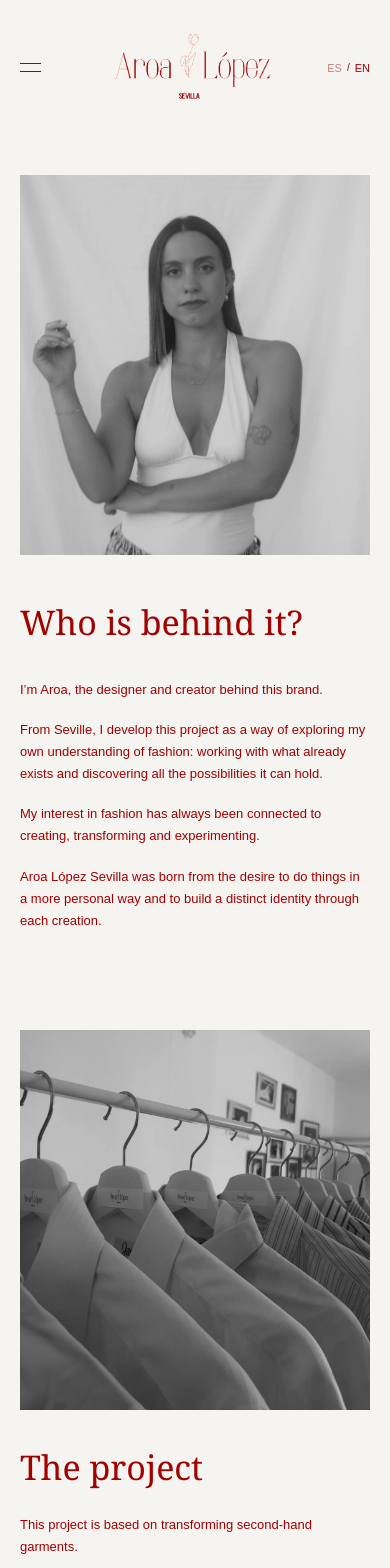
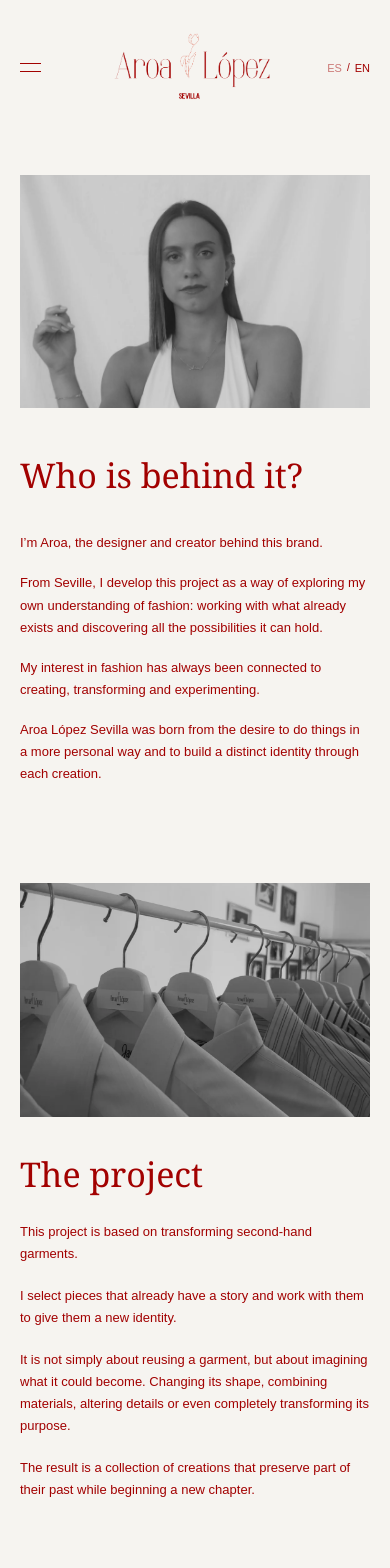
Before and after one commit to francocerullo2/web-aroa-lopez-sevilla, a React (Vite) app: page /sobre-mi in a window 390 px wide. Shown: the top 1568 px of the page. Built offline with nearby package versions, Linux system fonts and the light colour scheme.

Commit message:
Volviendo a solucionar lo mismo

```diff
--- a/src/styles/About.css
+++ b/src/styles/About.css
@@ -3,7 +3,9 @@
 }
 
 
-/* QUIÉN ESTÁ DETRÁS */
+/* =====================================================
+   QUIÉN ESTÁ DETRÁS
+   ===================================================== */
 
 .about-intro {
   width: min(
@@ -57,10 +59,12 @@
 }
 
 
+/* IMAGEN ABOUT */
+
 .about-intro-image {
   width: 100%;
 
-  height: 380px;
+  aspect-ratio: 3 / 2;
 
   overflow: hidden;
 }
@@ -72,11 +76,15 @@
 
   object-fit: cover;
 
+  object-position: center 25%;
+
   display: block;
 }
 
 
-/* EL PROYECTO */
+/* =====================================================
+   EL PROYECTO
+   ===================================================== */
 
 .about-project {
   width: min(
@@ -98,19 +106,25 @@
 }
 
 
+/* IMAGEN PROYECTO */
+
 .about-project-image {
   width: 100%;
 
-  height: 380px;
+  aspect-ratio: 3 / 2;
 
   overflow: hidden;
 }
 
+
 .about-project-image img {
   width: 100%;
   height: 100%;
+
   object-fit: cover;
+
   object-position: center 35%;
+
   display: block;
 }
 
@@ -148,7 +162,9 @@
 }
 
 
-/* MANIFIESTO */
+/* =====================================================
+   MANIFIESTO
+   ===================================================== */
 
 .about-manifesto {
   width: min(
@@ -181,7 +197,9 @@
 }
 
 
-/* NEWSLETTER */
+/* =====================================================
+   NEWSLETTER
+   ===================================================== */
 
 .newsletter {
   width: min(
@@ -304,7 +322,9 @@
 }
 
 
-/* TABLET */
+/* =====================================================
+   TABLET
+   ===================================================== */
 
 @media (max-width: 900px) {
 
@@ -332,7 +352,7 @@
   .about-intro-image {
     order: 1;
 
-    min-height: 450px;
+    aspect-ratio: 3 / 2;
   }
 
 
@@ -352,6 +372,11 @@
     gap: 50px;
 
     padding-bottom: 100px;
+  }
+
+
+  .about-project-image {
+    aspect-ratio: 3 / 2;
   }
 
 
@@ -376,7 +401,9 @@
 }
 
 
-/* MÓVIL */
+/* =====================================================
+   MÓVIL
+   ===================================================== */
 
 @media (max-width: 600px) {
 
@@ -408,7 +435,7 @@
 
 
   .about-intro-image {
-    min-height: 360px;
+    aspect-ratio: 3 / 2;
   }
 
 
@@ -420,7 +447,7 @@
 
 
   .about-project-image {
-    min-height: 380px;
+    aspect-ratio: 3 / 2;
   }
 
 
@@ -443,6 +470,7 @@
 
   .newsletter {
     padding-top: 70px;
+
     padding-bottom: 70px;
   }
 
```
